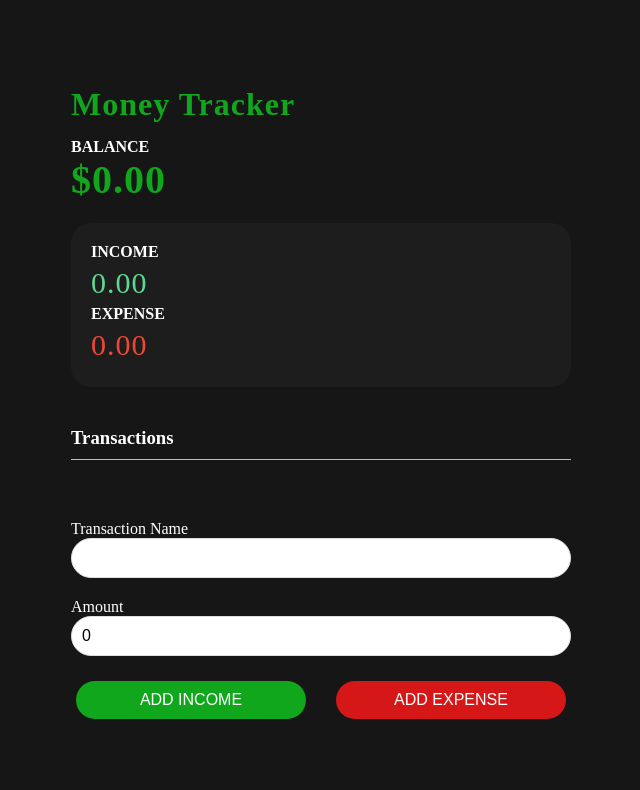
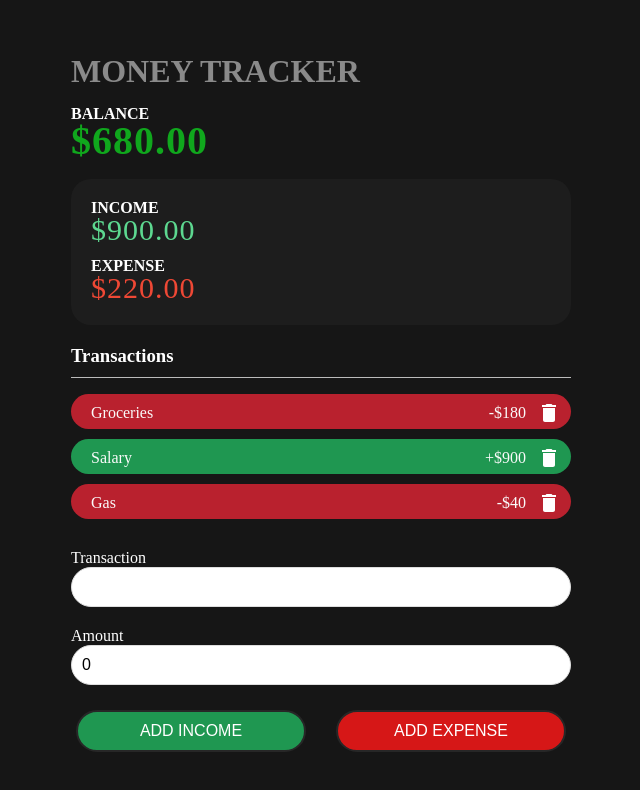
Before and after one commit to isabelchua/money-tracker, a React (Create React App) app: page / in a window 1280 px wide. Shown: the top 790 px of the page, without its empty margins (319-959 px from the left). Built offline with nearby package versions, Linux system fonts and the light colour scheme; a web font is replaced by a local one.

Commit message:
added type checking with error and styling

```diff
--- a/package.json
+++ b/package.json
@@ -3,6 +3,8 @@
   "version": "0.1.0",
   "private": true,
   "dependencies": {
+    "@material-ui/core": "^4.11.0",
+    "@material-ui/icons": "^4.9.1",
     "@testing-library/jest-dom": "^4.2.4",
     "@testing-library/react": "^9.3.2",
     "@testing-library/user-event": "^7.1.2",
--- a/src/App.css
+++ b/src/App.css
@@ -22,26 +22,28 @@ body {
 }
 
 h1 {
-	color: #10a71d;
-	letter-spacing: 1px;
+	color: #8a8a8a;
 	margin: 30px 0 0;
+	text-transform: uppercase;
 }
 
 h2 {
 	color: #10a71d;
 	font-size: 2.5em;
+	line-height: 90%;
 	letter-spacing: 1px;
-	margin: 0;
+	margin: 0 0 20px;
 }
 
 h3 {
 	border-bottom: 1px solid #bbb;
 	padding-bottom: 10px;
-	margin: 40px 0 10px;
+	margin: 20px 0 10px;
 }
 
 h4 {
 	margin: 0;
+	padding: 0;
 	text-transform: uppercase;
 }
 
@@ -51,8 +53,8 @@ li {
 
 .inc-exp-container {
 	background-color: rgb(29, 29, 29);
-	padding: 20px;
-	margin: 20px 0;
+	padding: 20px 20px 10px;
+	margin: 0px 0 0px;
 	border-radius: 20px;
 }
 
@@ -63,9 +65,14 @@ li {
 }
 
 .money {
+	line-height: 50%;
 	font-size: 30px;
 	letter-spacing: 1px;
-	margin: 5px 0;
+	margin: 5px 0 20px;
+}
+
+p {
+	margin: 0;
 }
 
 .money.plus {
@@ -86,46 +93,18 @@ input[type='number'] {
 	width: 100%;
 }
 
-.btn {
-	cursor: pointer;
-	color: #fff;
-	border: 0;
-	display: inline-block;
-	font-size: 16px;
-	margin: 25px 5px 25px;
-	padding: 10px 3px;
-	width: 155px;
-	border-radius: 20px;
-}
-
-.inc {
-	background-color: #10a71d;
-	float: left;
-}
-
-.exp {
-	background-color: #d61717;
-	float: right;
-}
-
-.btn:focus,
-.delete-btn:focus {
-	outline: 0;
-}
-
 .list {
 	list-style-type: none;
 	padding: 0;
-	margin-bottom: 40px;
+	margin-bottom: 0px;
 }
 
 .list li {
-	background-color: rgb(78, 78, 78);
 	color: rgb(250, 250, 250);
 	display: flex;
 	justify-content: space-between;
 	position: relative;
-	padding: 10px;
+	padding: 10px 45px 7px 20px;
 	margin: 10px 0;
 }
 
@@ -139,23 +118,16 @@ input[type='number'] {
 
 .delete-btn {
 	cursor: pointer;
-	background-color: #e74c3c;
-	border: 0;
-	color: #fff;
-	font-size: 30px;
-	line-height: 30px;
-	padding: 4px 13px 10px 13px;
+	color: rgb(255, 255, 255);
 	position: absolute;
-	top: 50%;
-	left: 0;
-	transform: translate(-100%, -50%);
-	opacity: 0;
-	transition: opacity 0.3s ease;
-	border-radius: 20px;
+	display: block;
+	top: 20%;
+	right: 10px;
+	opacity: 1;
 }
 
-.list li:hover .delete-btn {
-	opacity: 1;
+.delete-btn:hover {
+	opacity: 0.6;
 }
 
 label {
@@ -174,6 +146,29 @@ input[type='number'] {
 	margin: 0;
 }
 
+.btn {
+	text-align: center;
+	cursor: pointer;
+	color: #fff;
+	display: inline-block;
+	font-size: 16px;
+	margin: 25px 5px 25px;
+	padding: 10px 3px 10px;
+	border: 2px solid #272727;
+	width: 155px;
+	border-radius: 30px;
+}
+
+.inc {
+	background-color: #1f9751;
+	float: left;
+}
+
+.exp {
+	background-color: #d61717;
+	float: right;
+}
+
 @media (min-width: 800px) {
 	.container {
 		width: 500px;
--- a/src/components/AddTransaction.js
+++ b/src/components/AddTransaction.js
@@ -4,7 +4,6 @@ import { GlobalContext } from '../context/GlobalState';
 export const AddTransaction = () => {
 	const [text, setText] = useState('');
 	const [amount, setAmount] = useState(0);
-	// const [expense, setExpense] = useState(false);
 
 	const { addTransaction } = useContext(GlobalContext);
 
@@ -23,47 +22,47 @@ export const AddTransaction = () => {
 
 	const clickExpense = e => {
 		e.preventDefault();
-
+		console.log(isNaN(amount));
+		if (amount === 0 || amount === '') {
+			return alert("Amount can not be '0'!");
+		} else if (text === '') {
+			return alert('Enter transaction name');
+		} else {
 			const newTransaction = {
 				id: Math.floor(Math.random() * 100000000),
 				text,
-			//convert string to a number
 				amount: -Math.abs(+amount)
 			};
 
 			addTransaction(newTransaction);
+		}
 	};
-
-	// function clickExpense() {
-	// 	return -Math.abs(amount);
-	// }
 
 	return (
 		<>
 			<form onSubmit={onSubmit}>
-				<div className='form-control'>
-					<label htmlFor='text'>Transaction Name</label>
+				<div className="form-control">
+					<label htmlFor="text">Transaction</label>
 					<input
-						type='text'
+						type="text"
 						value={text}
 						onChange={e => setText(e.target.value)}
-						placeholder=''
 						required
 					/>
 				</div>
-				<div className='form-control'>
-					<label ftmlFor='amount'>
+				<div className="form-control">
+					<label ftmlFor="amount">
 						Amount <br />
 					</label>
 					<input
-						type='number'
+						type="number"
 						value={amount}
 						onChange={e => setAmount(e.target.value)}
-						placeholder='Enter Amount..'
+						required
 					/>
 				</div>
-				<button className='btn inc'>ADD INCOME</button>
-				<button onClick={clickExpense} className='exp btn'>
+				<button className="btn inc">ADD INCOME</button>
+				<button onClick={clickExpense} className="exp btn">
 					ADD EXPENSE
 				</button>
 			</form>
--- a/src/components/IncomeExpenses.js
+++ b/src/components/IncomeExpenses.js
@@ -17,14 +17,14 @@ export const IncomeExpenses = () => {
 	).toFixed(2);
 
 	return (
-		<div className='inc-exp-container'>
+		<div className="inc-exp-container">
 			<div>
 				<h4>Income</h4>
-				<p className='money plus'>{income}</p>
+				<p className="money plus">${income}</p>
 			</div>
 			<div>
 				<h4>Expense</h4>
-				<p className='money minus'>{expense}</p>
+				<p className="money minus">${expense}</p>
 			</div>
 		</div>
 	);
--- a/src/components/Transaction.js
+++ b/src/components/Transaction.js
@@ -1,5 +1,6 @@
 import React, { useContext } from 'react';
 import { GlobalContext } from '../context/GlobalState';
+import DeleteIcon from '@material-ui/icons/Delete';
 
 export const Transaction = ({ transaction }) => {
 	const { deleteTransaction } = useContext(GlobalContext);
@@ -11,12 +12,12 @@ export const Transaction = ({ transaction }) => {
 			<span>
 				{sign}${Math.abs(transaction.amount)}
 			</span>
-			<button
+			<div
 				onClick={() => deleteTransaction(transaction.id)}
-				className='delete-btn'
+				className="delete-btn"
 			>
-				x
-			</button>
+				<DeleteIcon />
+			</div>
 		</li>
 	);
 };
--- a/src/context/GlobalState.js
+++ b/src/context/GlobalState.js
@@ -5,8 +5,9 @@ import AppReducer from './AppReducer';
 const initialState = {
 	transactions: [
 		//sample data
-		// { id: 1, text: 'Pencil', amount: -5 },
-		// { id: 2, text: 'Salary', amount: 900 },
+		{ id: 1, text: 'Groceries', amount: -180 },
+		{ id: 2, text: 'Salary', amount: 900 },
+		{ id: 3, text: 'Gas', amount: -40 }
 	]
 };
 
```
Also changed, not shown: 2 other files (tests, documents, lock files or other folders). Lines whose indentation alone changed are shown as unchanged.
